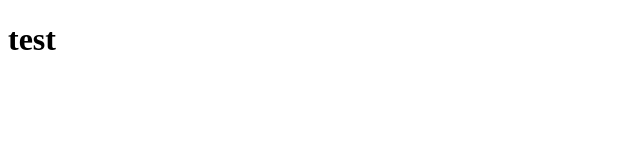
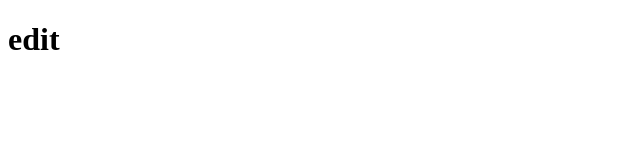
Before and after one commit to kdt-ful-class-three-group/Testing-2025-02-17, a plain HTML site: page index.html in a window 1280 px wide. Shown: the full height of the page, 0-640 px from the left. Drawn offline with Linux system fonts and the light colour scheme.

Commit message:
Edit: index.html 수정

```diff
--- a/index.html
+++ b/index.html
@@ -6,6 +6,6 @@
   <title>Document</title>
 </head>
 <body>
-  <h1>test</h1>
+  <h1>edit</h1>
 </body>
 </html>
```
